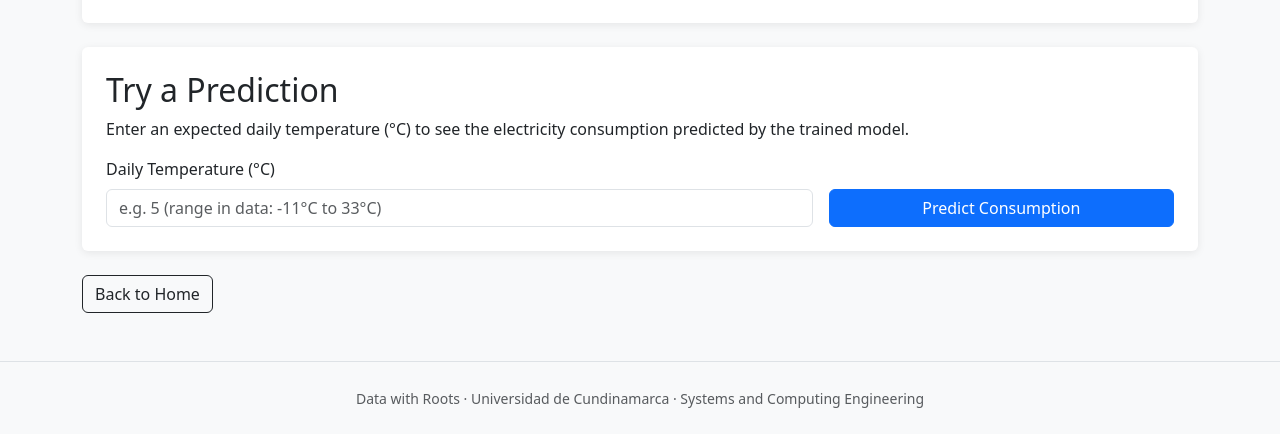
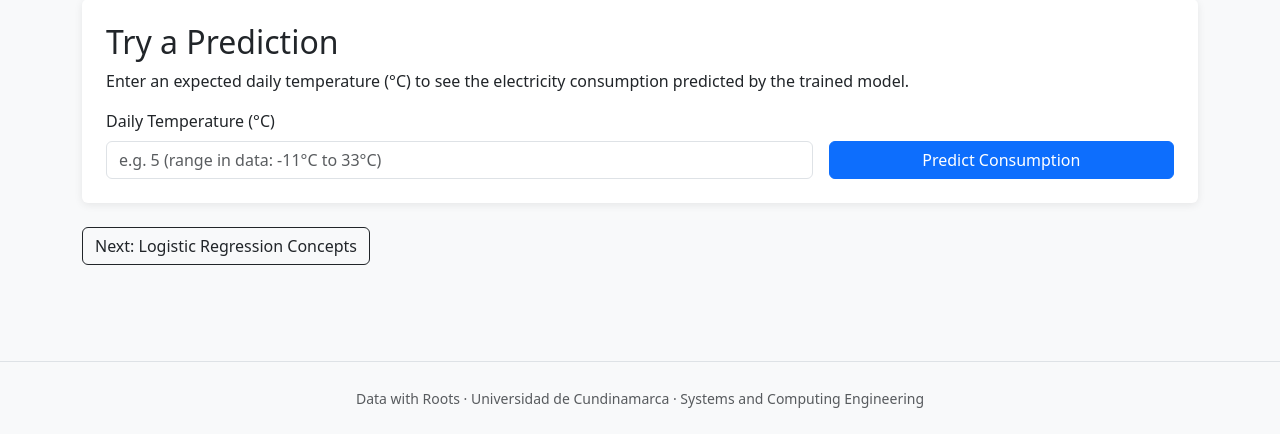
Before and after one commit to samucr27/Machine-Learning-Act1, a Flask app: page /linear-regression/application in a window 1280 px wide. Shown: the part 1978-2412 px from the top of the page. Run offline with Flask 3, Linux system fonts and the light colour scheme; some libraries are stand-ins or nearby versions.

Commit message:
Update navigation link from home to logistic regression concepts

```diff
--- a/templates/lr_application.html
+++ b/templates/lr_application.html
@@ -6,7 +6,6 @@
     <h1>Linear Regression Application</h1>
 
     <br><br>
-
 
     <div class="card accent-card mb-4">
         <div class="card-body p-4">
@@ -26,25 +25,23 @@
         </div>
     </div>
 
-
     <div class="card accent-card mb-4">
         <div class="card-body p-4">
             <h2>Variables</h2>
             <ul class="list-group list-group-flush">
                 <li class="list-group-item">
                     <strong>Independent Variable (X):</strong> Daily Temperature
-                    <br></br>How hot or cold the day was on average,
+                    <br>How hot or cold the day was on average,
                     in degrees Celsius (°C). This is the input the model uses to make its prediction.
                 </li>
                 <li class="list-group-item">
                     <strong>Dependent Variable (Y):</strong> Electricity Consumption
-                    <br></br>How much electricity was used that day, in kilowatt-hours (kWh/day).
+                    <br>How much electricity was used that day, in kilowatt-hours (kWh/day).
                     This is the value the model tries to predict.
                 </li>
             </ul>
         </div>
     </div>
-
 
     <div class="card accent-card mb-4">
         <div class="card-body p-4">
@@ -58,7 +55,6 @@
         </div>
     </div>
 
-
     <div class="card accent-card mb-4">
         <div class="card-body p-4">
             <h2>Data Visualization</h2>
@@ -71,7 +67,6 @@
                  style="display: block; margin: 0 auto; width: 100%; max-width: 700px;">
         </div>
     </div>
-
 
     <div class="card accent-card mb-4">
         <div class="card-body p-4">
@@ -89,7 +84,6 @@
             </p>
         </div>
     </div>
-
 
     <div class="card accent-card mb-4">
         <div class="card-body p-4">
@@ -130,7 +124,9 @@
         </div>
     </div>
 
-        <a href="{{ url_for('home') }}" class="btn btn-outline-dark">Back to Home</a>
-
+    <!-- Navigation Button -->
+    <div class="d-flex justify-content-between align-items-center mb-5">
+        <a href="{{ url_for('logreg_concepts') }}" class="btn btn-outline-dark">Next: Logistic Regression Concepts</a>
+    </div>
 
 {% endblock %}
```
